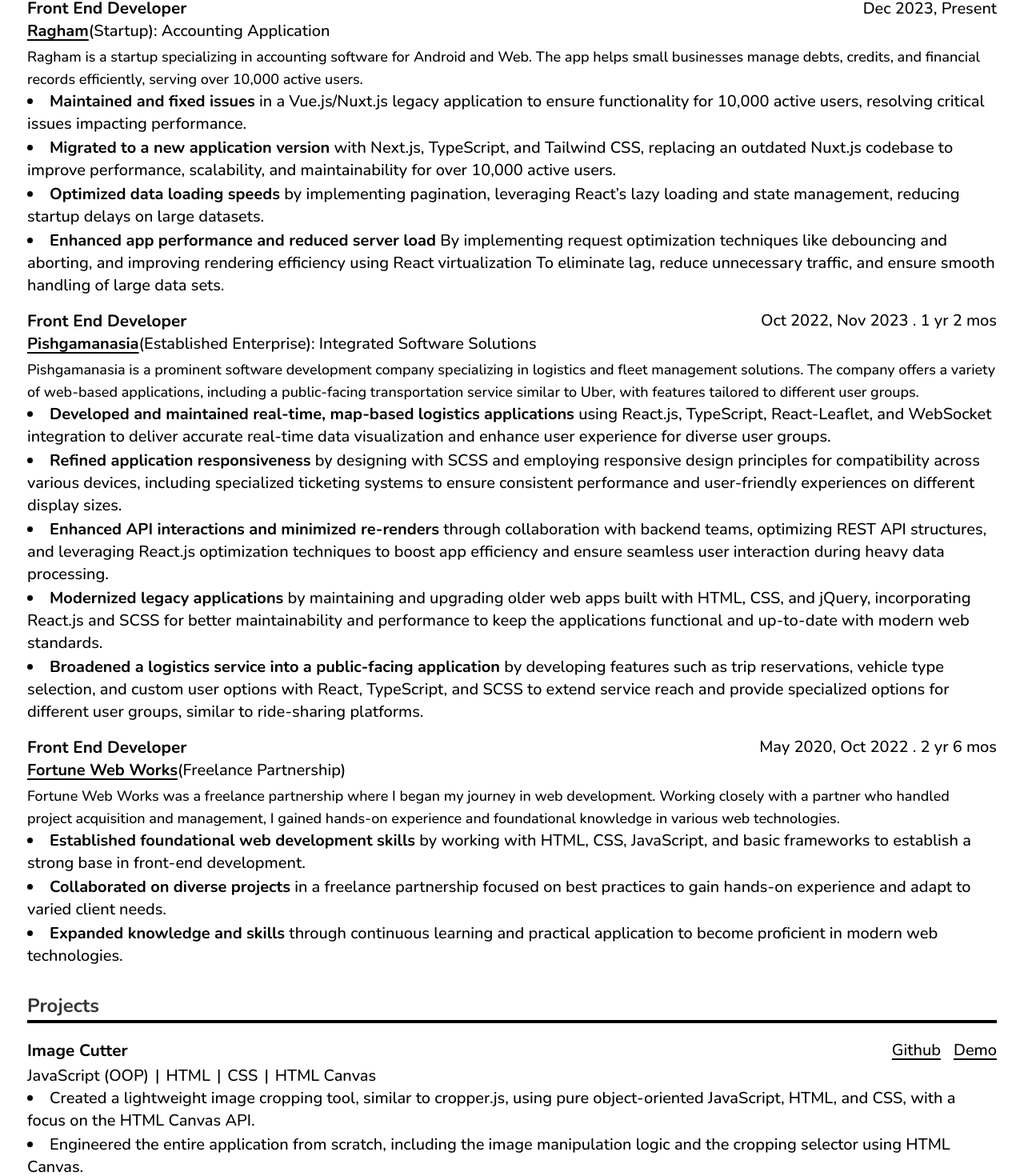
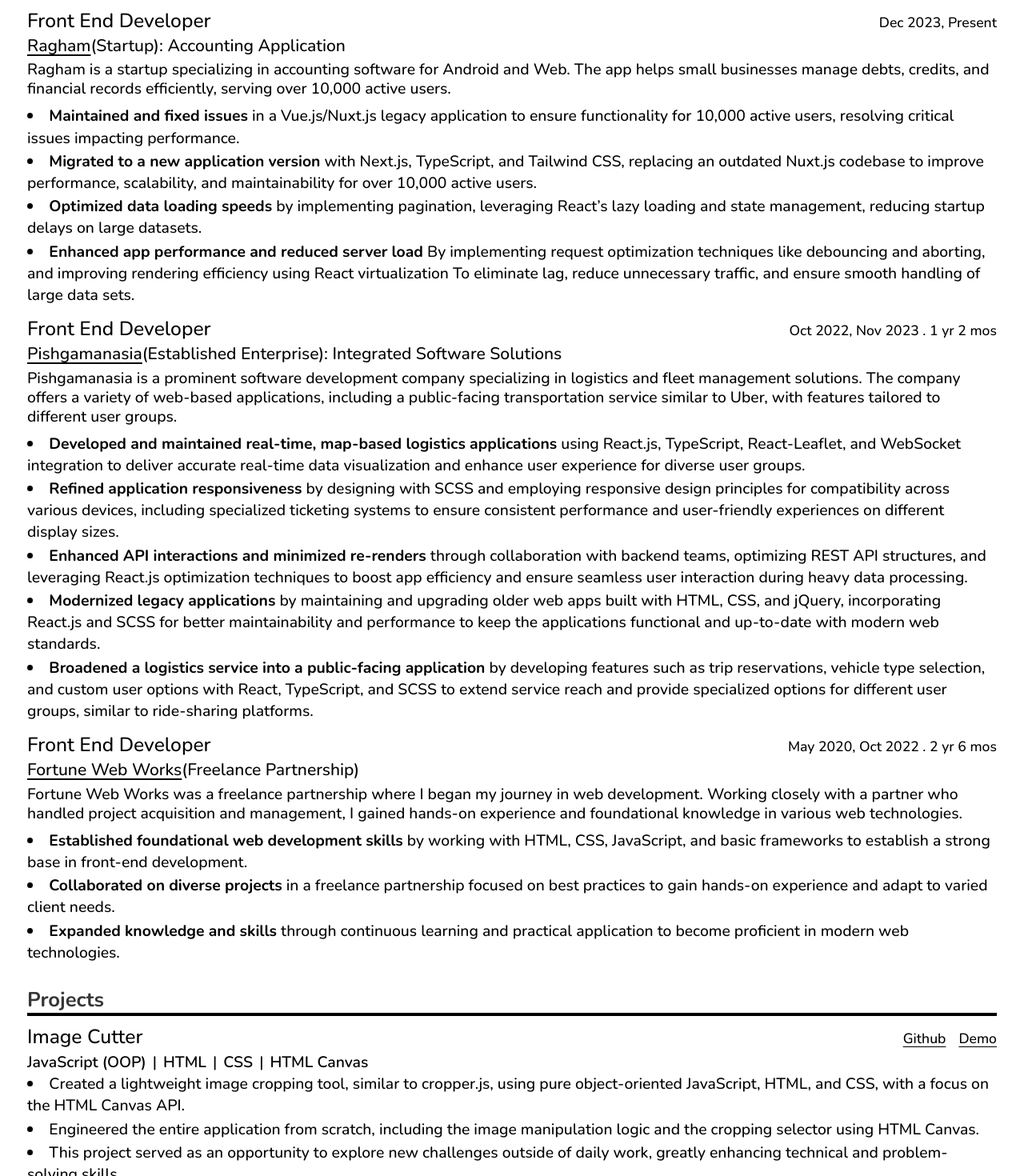
Before and after one commit to MiladKarandish/portfolio-v2, a Next.js app: page /resume in a window 1280 px wide. Shown: the part 567-2037 px from the top of the page at 80% size. Built offline with nearby package versions, Linux system fonts and the light colour scheme.

Commit message:
fix: rebuild all font sizes

```diff
--- a/src/app/resume/page.tsx
+++ b/src/app/resume/page.tsx
@@ -6,12 +6,12 @@
 const Resume = () => {
   return (
     <div
-      className={`resume-container max-w-full max-h-full flex flex-col gap-7 p-2 bg-white text-black text-3xl overflow-auto font-medium`}
+      className={`resume-container max-w-full max-h-full flex flex-col gap-7 p-2 bg-white text-black overflow-auto font-medium`}
     >
       {/* Header */}
       <header className={`w-full flex flex-col justify-center items-start gap-2`}>
-        <h1 className={`text-3xl font-bold`}>Milad Karandish</h1>
-        <p className={`text-2xl font-medium text-gray-700`}>Front-End Developer</p>
+        <h1 className={`text-4xl font-bold`}>Milad Karandish</h1>
+        <p className={`text-2xl text-gray-700`}>Front-End Developer</p>
 
         {/* Contact Information */}
         <ul className={`flex flex-wrap gap-x-4 text-2xl`}>
@@ -57,20 +57,20 @@
           {experiences.map((experience) => (
             <li key={experience.at.href}>
               <div className={`flex justify-between items-center`}>
-                <h3>{experience.title}</h3>
-                <p className={`text-xl`}>{experience.date}</p>
+                <h3 className={`mb-1`}>{experience.title}</h3>
+                <p className={``}>{experience.date}</p>
               </div>
-              <p className={`mb-1 text-xl font-medium`}>
-                <a href={experience.at.href} className={`font-bold underline underline-offset-4`}>
+              <p className={`at-title mb-1`}>
+                <a href={experience.at.href} className={`underline underline-offset-4`}>
                   {experience.at.name}
                 </a>
                 ({experience.at.type}){experience.at.title ? ": " + experience.at.title : ""}
               </p>
-              <p className={`text-lg font-medium`}>{experience.at?.description}</p>
+              <p className={`at-description`}>{experience.at?.description}</p>
 
-              <ul className={`text-xl list-disc list-inside`}>
+              <ul className={` list-disc list-inside`}>
                 {experience.hilights.map((hilight) => (
-                  <li key={hilight.what} className={`mb-[2px] font-medium`}>
+                  <li key={hilight.what} className={`mb-[2px]`}>
                     <span className={`font-bold`}>{hilight.what}</span> {hilight.how} {hilight.why}
                   </li>
                 ))}
@@ -81,34 +81,34 @@
       </section>
 
       {/* Projects */}
-      <section>
+      <section className={`projects`}>
         <h2>Projects</h2>
 
         <ul className={`space-y-4`}>
           {projects.map((project) => (
             <li key={project.demo}>
               <div className={`flex justify-between items-center`}>
-                <h3>{project.title}</h3>
-                <a href={project.github} target="_blank" className={`ms-auto text-xl underline underline-offset-4`}>
+                <h3 className={`mb-1`}>{project.title}</h3>
+                <a href={project.github} target="_blank" className={`ms-auto underline underline-offset-4`}>
                   Github
                 </a>
-                <a href={project.demo} target="_blank" className={`ms-4 text-xl underline underline-offset-4`}>
+                <a href={project.demo} target="_blank" className={`ms-4  underline underline-offset-4`}>
                   Demo
                 </a>
               </div>
 
-              <ul className={`flex flex-wrap justify-start items-center gap-2 text-xl font-medium`}>
+              <ul className={`flex flex-wrap justify-start items-center gap-2 `}>
                 {project.techs.map((skill, i) => (
                   <li key={i * 2} className={`flex gap-2`}>
-                    <span>{skill}</span>
+                    <span className={`font-semibold`}>{skill}</span>
                     {i !== project.techs.length - 1 && <span>|</span>}
                   </li>
                 ))}
               </ul>
 
-              <ul className={`text-xl list-disc list-inside`}>
+              <ul className={` list-disc list-inside`}>
                 {project.hilights.map((hilight, i) => (
-                  <li key={i} className={`mb-[2px] font-medium`}>
+                  <li key={i} className={`mb-[2px]`}>
                     {hilight}
                   </li>
                 ))}
--- a/src/app/styles/custom.css
+++ b/src/app/styles/custom.css
@@ -180,26 +180,84 @@
 }
 
 /* Resume */
-.resume-container :where(.summary, .skills, .experience) {
-  font-size: 1.5rem;
-  line-height: 1.8rem;
-  font-weight: 500;
+.resume-container {
+  font-size: 1rem;
+  line-height: 2rem;
+
+  & :where(.experience, .projects, .skills) {
+    h2 {
+      margin-bottom: 0.8rem;
+      border-bottom: 4px solid black;
+      color: rgb(54, 54, 54);
+      font-size: 1.6em;
+      font-weight: 700;
+    }
+
+    h3 {
+      font-size: 1.4em;
+      line-height: 1.7rem;
+    }
+  }
+
+  .summary {
+    font-size: 1.5em;
+  }
+
+  .skills {
+    li {
+      font-size: 1.4em;
+      line-height: 1.7rem;
+    }
+  }
+
+  .experience {
+    .at-title {
+      font-size: 1.2em;
+    }
+
+    .at-description {
+      margin-bottom: 0.5rem;
+      font-size: 1.1em;
+      line-height: 1.5rem;
+    }
+
+    li {
+      font-size: 1.1em;
+      line-height: 1.7rem;
+    }
+  }
+
+  .projects {
+    li {
+      font-size: 1.1em;
+      line-height: 1.7rem;
+    }
+  }
 }
 
-.resume-container h1 {
-  font-size: 2.1rem;
+/* .resume-container :where(.summary, .skills, .experience, .projects) {
+  font-size: 1.5em;
+  line-height: 2rem;
+  font-weight: 500;
+} */
+
+/* .resume-container h1 {
+  font-size: 2.1em;
+  line-height: 2.25rem;
   color: #383737;
 }
 
 .resume-container h2 {
-  margin-bottom: 1rem;
+  margin-bottom: 1em;
   border-bottom: 4px solid black;
   color: rgb(54, 54, 54);
-  font-size: 1.5rem;
+  font-size: 1.2em;
   font-weight: bold;
+  line-height: 3rem;
 }
 
 .resume-container h3 {
-  font-size: 1.3rem;
+  font-size: 1em;
   font-weight: 700;
-}
+  line-height: 3rem;
+} */
```
